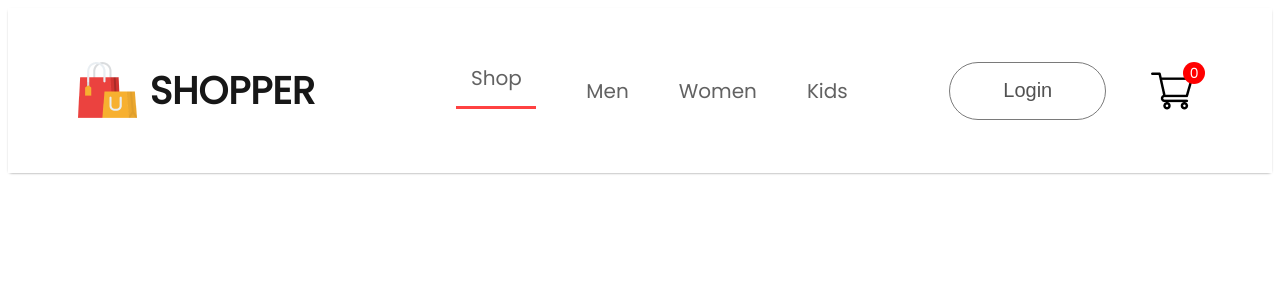
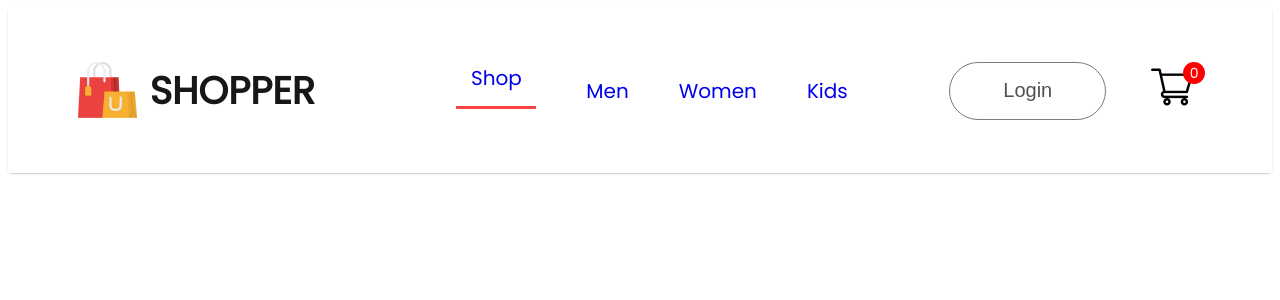
Before and after one commit to neerajkrmehta/ReaactProject, a React (Vite) app in the folder ShoppingApp/: page /cart in a window 1280 px wide. Shown: the top 300 px of the page. Built offline with nearby package versions, Linux system fonts and the light colour scheme; a web font is replaced by a local one.

Commit message:
Navbar Complete

```diff
--- a/ShoppingApp/src/App.jsx
+++ b/ShoppingApp/src/App.jsx
@@ -1,15 +1,36 @@
-import { useState } from 'react'
-import viteLogo from '/vite.svg'
+
 import './App.css'
 import Navbar from './Component/Navbar/Navbar'
 
+import {BrowserRouter,Routes,Route} from 'react-router-dom'
+import { Shop } from './Pages/Shop';
+import { ShopCategory } from './Pages/ShopCategory';
+import { Product } from './Pages/Product';
+import { Cart } from './Pages/Cart';
+import { LoginSignup } from './Pages/LoginSignup';
 function App() {
 
   return (
     <>
-    <Navbar/>
+      <BrowserRouter>
+        <Navbar />
+        <Routes>
+          <Route path="/" elementle={<Shop />} />
+          <Route path="/mens" elementle={<ShopCategory category="mens" />} />
+          <Route
+            path="/womens"
+            elementle={<ShopCategory category="womens" />}
+          />
+          <Route path="/kids" elementle={<ShopCategory category="kids" />} />
+          <Route path="/product" element={<Product />}>
+            <Route path=":productId" element={<Product />} />
+          </Route>
+          <Route path="/cart" elementle={<Cart/>} />
+          <Route path="/login" elementle={<LoginSignup/>} />
+        </Routes>
+      </BrowserRouter>
     </>
-  )
+  );
 }
 
 export default App
--- a/ShoppingApp/src/Component/Navbar/Navbar.jsx
+++ b/ShoppingApp/src/Component/Navbar/Navbar.jsx
@@ -3,14 +3,10 @@ import "./Navbar.css";
 
 import logo from "../Assets/logo.png";
 import cart_icon from "../Assets/cart_icon.png";
+import { Link } from "react-router-dom";
 
 const Navbar = () => {
-
-
-    const[menu,setMenu] = useState("shop")
-
-
-
+  const [menu, setMenu] = useState("shop");
 
   return (
     <div className="navbar">
@@ -19,14 +15,54 @@ const Navbar = () => {
         <p>SHOPPER</p>
       </div>
       <ul className="nav-menu">
-        <li onClick={() => {setMenu("shop")}}>Shop{menu==="shop"?<hr/>:<></>}</li>
-        <li onClick={() => {setMenu("mens")}}>Men{menu==="mens"?<hr/>:<></>}</li>
-        <li onClick={() => {setMenu("womens")}}>Women{menu==="womens"?<hr/>:<></>}</li>
-        <li onClick={() => {setMenu("kids")}}>Kids{menu==="kids"?<hr/>:<></>}</li>
+        <li
+          onClick={() => {
+            setMenu("shop");
+          }}
+        >
+          <Link style={{ textDecoration: "none" }} to="/">
+            Shop
+          </Link>
+          {menu === "shop" ? <hr /> : <></>}
+        </li>
+        <li
+          onClick={() => {
+            setMenu("mens");
+          }}
+        >
+          <Link style={{ textDecoration: "none" }} to="/mens">
+            Men
+          </Link>
+          {menu === "mens" ? <hr /> : <></>}
+        </li>
+        <li
+          onClick={() => {
+            setMenu("womens");
+          }}
+        >
+          <Link style={{ textDecoration: "none" }} to="/womens">
+            Women
+          </Link>
+          {menu === "womens" ? <hr /> : <></>}
+        </li>
+        <li
+          onClick={() => {
+            setMenu("kids");
+          }}
+        >
+          <Link style={{ textDecoration: "none" }} to="/kids">
+            Kids
+          </Link>
+          {menu === "kids" ? <hr /> : <></>}
+        </li>
       </ul>
       <div className="nav-login-cart">
-        <button>Login</button>
-        <img src={cart_icon} alt="" />
+        <Link to="/login">
+          <button>Login</button>
+        </Link>
+        <Link to="/cart">
+          <img src={cart_icon} alt="" />
+        </Link>
         <div className="nav-cart-count">0</div>
       </div>
     </div>
--- /dev/null
+++ b/ShoppingApp/src/Pages/Cart.jsx
@@ -0,0 +1,7 @@
+import React from 'react'
+
+export const Cart = () => {
+  return (
+    <div>Cart</div>
+  )
+}
--- /dev/null
+++ b/ShoppingApp/src/Pages/LoginSignup.jsx
@@ -0,0 +1,7 @@
+import React from 'react'
+
+export const LoginSignup = () => {
+  return (
+    <div>LoginSignup</div>
+  )
+}
--- /dev/null
+++ b/ShoppingApp/src/Pages/Product.jsx
@@ -0,0 +1,7 @@
+import React from 'react'
+
+export const Product = () => {
+  return (
+    <div>Product</div>
+  )
+}
--- /dev/null
+++ b/ShoppingApp/src/Pages/Shop.jsx
@@ -0,0 +1,7 @@
+import React from 'react'
+
+export const Shop = () => {
+  return (
+    <div className=''></div>
+  )
+}
--- /dev/null
+++ b/ShoppingApp/src/Pages/ShopCategory.jsx
@@ -0,0 +1,7 @@
+import React from 'react'
+
+export const ShopCategory = () => {
+  return (
+    <div>ShopCategory</div>
+  )
+}
```
